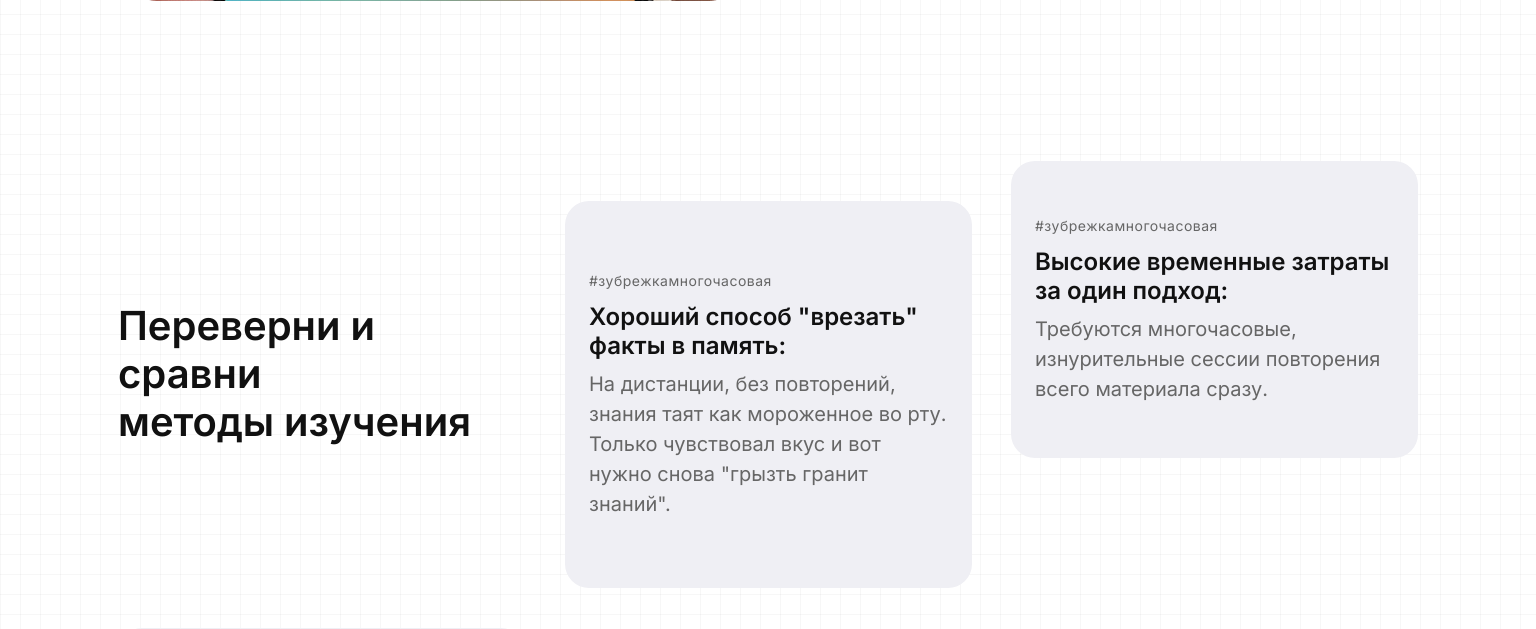
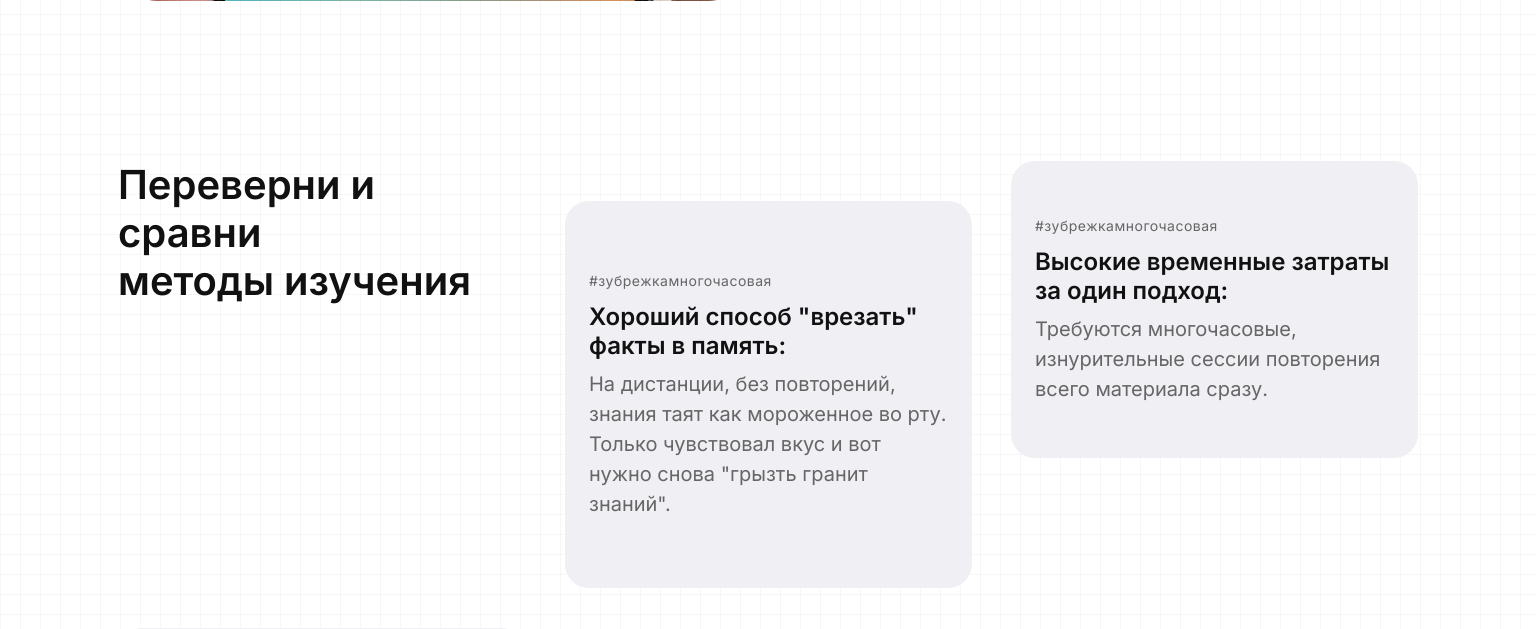
Before and after one commit to AlexsandrSF/remever_lending, a Flask app: page / in a window 1536 px wide; the page is wider, and only the part inside the window is pictured. Shown: the part 1366-1995 px from the top of that part. Run offline with Flask 3, Linux system fonts and the light colour scheme; some libraries are stand-ins or nearby versions.

Commit message:
Fix run app.

```diff
--- a/app.py
+++ b/app.py
@@ -1,6 +1,7 @@
 from flask import Flask, render_template
 import os
 from dotenv import load_dotenv
+from flask_wtf.csrf import CSRFProtect
 
 # Load environment variables
 load_dotenv()
@@ -9,6 +10,7 @@ load_dotenv()
 # # Flask автоматически ищет шаблоны в папке /templates и статику в /static
 
 app = Flask(__name__)
+csrf = CSRFProtect(app)
 
 # Set secret key from environment variable
 app.config['SECRET_KEY'] = os.getenv('SECRET_KEY', 'fallback-secret-key-change-in-production')
@@ -21,7 +23,8 @@ def index():
 # Add security headers middleware
 @app.after_request
 def after_request(response):
-    response.headers['Content-Security-Policy'] = "default-src 'self'; script-src 'self' 'unsafe-inline' https://mc.yandex.ru https://fonts.googleapis.com; style-src 'self' 'unsafe-inline' https://fonts.googleapis.com; font-src 'self' https://fonts.gstatic.com; img-src 'self' data: https:;"
+    response.headers['Content-Security-Policy'] = "default-src 'self'; script-src 'self' 'nonce-{{csp_nonce}}'; style-src 'self' 'nonce-{{csp_nonce}}';"
+    # response.headers['Content-Security-Policy'] = "default-src 'self'; script-src 'self' 'unsafe-inline' https://mc.yandex.ru https://fonts.googleapis.com; style-src 'self' 'unsafe-inline' https://fonts.googleapis.com; font-src 'self' https://fonts.gstatic.com; img-src 'self' data: https:;"
     response.headers['X-Content-Type-Options'] = 'nosniff'
     response.headers['X-Frame-Options'] = 'DENY'
     response.headers['X-XSS-Protection'] = '1; mode=block'
--- a/static/css/style.css
+++ b/static/css/style.css
@@ -1084,7 +1084,7 @@ section {
   .mosaic-title-wrapper {
     grid-column: 1 / 5;
     grid-row: 1;
-    align-self: center;
+    align-self: flex-start;
   }
 
   /* Размещение элементов для эффекта "неправильной мозаики" */
--- a/templates/index.html
+++ b/templates/index.html
@@ -25,8 +25,6 @@
     <!-- Предзагрузка важных ресурсов -->
     <link rel="preload" href="{{ url_for('static', filename='images/hero-phones-hd-mobile.png') }}" as="image">
 </head>
-
-
 
 
 
```
